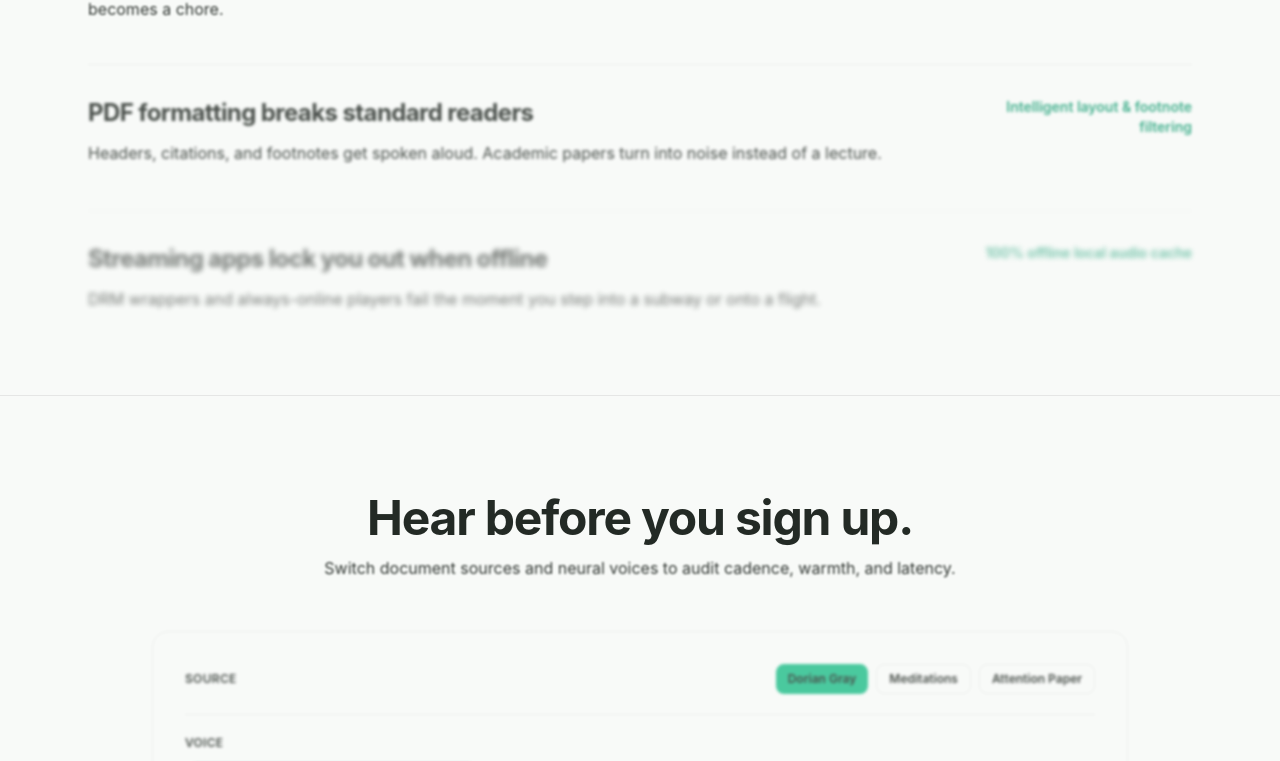
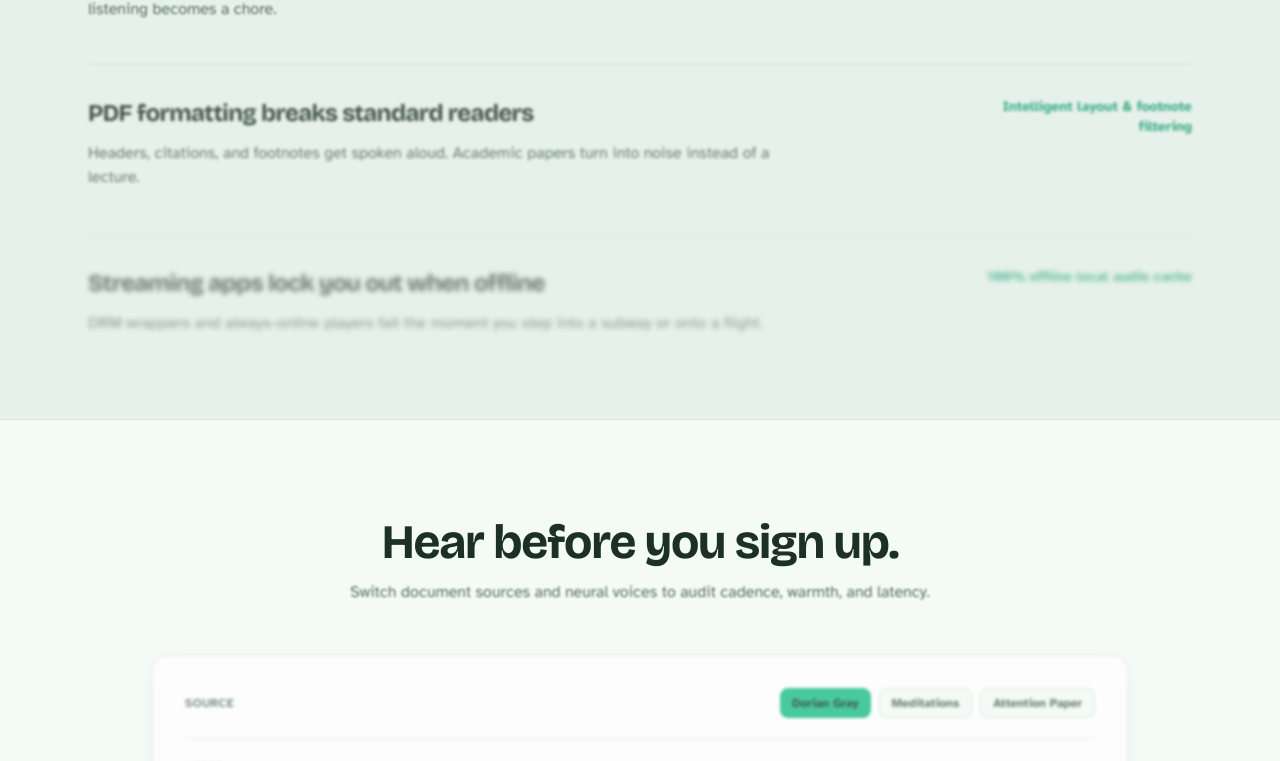
Before and after one commit to LDrago-zae/AudioBy, a Next.js app in the folder web/: page / in a window 1280 px wide. Shown: the part 1815-2576 px from the top of the page. Built offline with nearby package versions, Linux system fonts and the light colour scheme; no server answers.

Commit message:
feat: update Tailwind CSS configuration with new color palette and typography adjustments; add SVG icon rendering script and new FAQSection component enhancements for improved styling and accessibility

```diff
--- a/web/src/app/globals.css
+++ b/web/src/app/globals.css
@@ -3,17 +3,35 @@
 @tailwind utilities;
 
 :root {
-  --background: #F8FAF8;
-  --foreground: #111813;
-  --card-bg: #FFFFFF;
-  --border-subtle: rgba(0, 0, 0, 0.08);
+  --background: #e7f1eb;
+  --foreground: #0a1f16;
+  --surface: #f4faf6;
+  --surface-raised: #ffffff;
+  --ink-muted: #3d5a4c;
+  --ink-faint: #5f7a6c;
+  --border-subtle: rgba(10, 31, 22, 0.1);
+  --accent: #059669;
+  --accent-bright: #10b981;
+  --accent-ink: #042f1e;
+  --selection: #10b981;
+  --hero-glow: rgba(16, 185, 129, 0.22);
+  --field: #0d2920;
 }
 
 .dark {
-  --background: #08090B;
-  --foreground: #FFFFFF;
-  --card-bg: #0F1115;
-  --border-subtle: rgba(255, 255, 255, 0.08);
+  --background: #050a08;
+  --foreground: #e8f5ee;
+  --surface: #0a1410;
+  --surface-raised: #0f1c16;
+  --ink-muted: #9bb5a6;
+  --ink-faint: #6f8a7c;
+  --border-subtle: rgba(232, 245, 238, 0.1);
+  --accent: #10b981;
+  --accent-bright: #34d399;
+  --accent-ink: #042f1e;
+  --selection: #10b981;
+  --hero-glow: rgba(16, 185, 129, 0.18);
+  --field: #06140f;
 }
 
 * {
@@ -27,61 +45,67 @@ html {
 body {
   background-color: var(--background);
   color: var(--foreground);
-  font-family: -apple-system, BlinkMacSystemFont, "SF Pro Display", "SF Pro Text", -system-ui, sans-serif;
   overflow-x: hidden;
   -webkit-font-smoothing: antialiased;
   -moz-osx-font-smoothing: grayscale;
 }
 
-/* Subtle architectural atmosphere, no cheesy AI gradient blobs */
-.atmosphere-ambient {
-  background: radial-gradient(ellipse 80% 50% at 50% -10%, rgba(255, 255, 255, 0.04), transparent 70%);
+::selection {
+  background: var(--selection);
+  color: #042f1e;
 }
 
-.dark .atmosphere-ambient {
-  background: radial-gradient(ellipse 80% 40% at 50% -10%, rgba(255, 255, 255, 0.035), transparent 70%);
+:focus-visible {
+  outline: 2px solid var(--accent);
+  outline-offset: 3px;
 }
 
-/* Studio precision hairline grid */
-.grid-studio {
-  background-image:
-    linear-gradient(to right, rgba(0, 0, 0, 0.02) 1px, transparent 1px),
-    linear-gradient(to bottom, rgba(0, 0, 0, 0.02) 1px, transparent 1px);
-  background-size: 48px 48px;
+/* Full-bleed listening field behind the hero */
+.hero-field {
+  background:
+    radial-gradient(ellipse 90% 70% at 50% 0%, var(--hero-glow), transparent 58%),
+    linear-gradient(180deg, var(--field) 0%, var(--background) 78%);
 }
 
-.dark .grid-studio {
-  background-image:
-    linear-gradient(to right, rgba(255, 255, 255, 0.02) 1px, transparent 1px),
-    linear-gradient(to bottom, rgba(255, 255, 255, 0.02) 1px, transparent 1px);
+.dark .hero-field {
+  background:
+    radial-gradient(ellipse 80% 60% at 50% -5%, var(--hero-glow), transparent 55%),
+    linear-gradient(180deg, #020605 0%, var(--background) 72%);
 }
 
-/* Custom scrollbars */
+.paper-grain {
+  background-image:
+    radial-gradient(rgba(10, 31, 22, 0.04) 0.6px, transparent 0.6px);
+  background-size: 3px 3px;
+}
+
+.dark .paper-grain {
+  background-image:
+    radial-gradient(rgba(232, 245, 238, 0.035) 0.6px, transparent 0.6px);
+}
+
+.hero-char {
+  display: inline-block;
+  will-change: transform, opacity;
+}
+
+.section-rule {
+  border-color: var(--border-subtle);
+}
+
 ::-webkit-scrollbar {
-  width: 5px;
+  width: 6px;
 }
 
 ::-webkit-scrollbar-track {
-  background: #F8FAF8;
+  background: var(--background);
 }
 
 ::-webkit-scrollbar-thumb {
-  background: #D5DDD6;
-  border-radius: 2px;
+  background: color-mix(in srgb, var(--accent) 35%, transparent);
+  border-radius: 3px;
 }
 
 ::-webkit-scrollbar-thumb:hover {
-  background: #B5BFB6;
+  background: var(--accent);
 }
-
-.dark ::-webkit-scrollbar-track {
-  background: #08090B;
-}
-
-.dark ::-webkit-scrollbar-thumb {
-  background: #22262E;
-}
-
-.dark ::-webkit-scrollbar-thumb:hover {
-  background: #323842;
-}
--- a/web/src/components/FAQSection.tsx
+++ b/web/src/components/FAQSection.tsx
@@ -1,8 +1,8 @@
 "use client";
 
 import React, { useState } from "react";
-import { motion, AnimatePresence } from "motion/react";
 import { ChevronDown } from "lucide-react";
+import { useScrollReveal } from "@/lib/anime-motion";
 
 interface FAQItem {
   q: string;
@@ -20,102 +20,64 @@ const FAQS: FAQItem[] = [
   },
   {
     q: "What is the difference between on-device voices and ElevenLabs Studio voices?",
-    a: "On-device voices run locally on your phone’s neural engine with zero latency and zero data usage—ideal for high-speed skimming. ElevenLabs Studio voices (Premium) use deep acoustic modeling with natural breathing, expressive intonation, and emotional phrasing that sounds indistinguishable from a voice actor in a studio booth.",
+    a: "On-device voices run locally on your phone’s neural engine with zero latency and zero data usage—ideal for high-speed skimming. ElevenLabs Studio voices (Premium) use deep acoustic modeling with natural breathing, expressive intonation, and emotional phrasing that sounds indistinguishable from a studio voice actor.",
   },
   {
     q: "Can I download audiobooks for offline listening?",
-    a: "Yes. Plus and Premium members can download entire books and converted documents to their device storage. Everything plays without cellular or Wi-Fi connection.",
+    a: "Yes. Plus and Premium members can download entire books and converted documents to their device storage. Everything plays without cellular or Wi-Fi.",
   },
   {
     q: "What happens to my data if I cancel?",
-    a: "You keep all your bookmarks and history. The 70,000+ public domain catalog remains free forever. Only the premium features (unlimited PDF imports, unlimited downloads, ElevenLabs studio narration) revert to the free starter tier.",
+    a: "You keep all your bookmarks and history. The 70,000+ public domain catalog remains free forever. Only premium features (unlimited PDF imports, unlimited downloads, ElevenLabs studio narration) revert to the free starter tier.",
   },
 ];
 
 export const FAQSection: React.FC = () => {
   const [openIndex, setOpenIndex] = useState<number | null>(0);
-
-  const toggle = (idx: number) => {
-    setOpenIndex(openIndex === idx ? null : idx);
-  };
+  const ref = useScrollReveal<HTMLElement>();
 
   return (
-    <section id="faq" className="py-14 sm:py-20 md:py-24 border-t border-black/[0.08] dark:border-white/[0.08] bg-zinc-100/60 dark:bg-[#0B0D11] relative transition-colors duration-200">
-      <div className="mx-auto max-w-3xl px-3.5 sm:px-6">
-        <div className="text-center mb-8 sm:mb-14">
-          <motion.div
-            initial={{ opacity: 0, y: -10 }}
-            whileInView={{ opacity: 1, y: 0 }}
-            viewport={{ once: true }}
-            className="flex items-center justify-center gap-2 mb-3 text-[11px] font-mono tracking-wider uppercase text-zinc-500 dark:text-zinc-400"
-          >
-            <span className="font-bold text-[#059669] dark:text-[#10B981]">[ 06 ]</span>
-            <span className="font-semibold text-zinc-700 dark:text-zinc-300">TECHNICAL SPECIFICATIONS & QUERIES</span>
-          </motion.div>
+    <section
+      id="faq"
+      ref={ref}
+      className="py-16 sm:py-24 border-t border-[var(--border-subtle)] bg-leaf-surface"
+    >
+      <div className="mx-auto max-w-3xl px-4 sm:px-6">
+        <h2
+          data-reveal
+          className="font-display text-3xl sm:text-4xl font-bold tracking-tight text-leaf-ink text-center mb-10 sm:mb-14"
+        >
+          Questions, answered plainly.
+        </h2>
 
-          <motion.h2
-            initial={{ opacity: 0, y: 14 }}
-            whileInView={{ opacity: 1, y: 0 }}
-            viewport={{ once: true }}
-            transition={{ delay: 0.1 }}
-            className="text-2xl sm:text-3xl md:text-4xl font-bold tracking-tight text-zinc-950 dark:text-white"
-          >
-            Questions, answered plainly.
-          </motion.h2>
-
-          <motion.p
-            initial={{ opacity: 0, y: 14 }}
-            whileInView={{ opacity: 1, y: 0 }}
-            viewport={{ once: true }}
-            transition={{ delay: 0.2 }}
-            className="mt-2 text-xs sm:text-base text-zinc-600 dark:text-zinc-400"
-          >
-            Clear architectural details on local privacy, synchronization, and voice models.
-          </motion.p>
-        </div>
-
-        <div className="space-y-3">
-          {FAQS.map((faq, idx) => {
-            const isOpen = openIndex === idx;
+        <div className="space-y-2">
+          {FAQS.map((item, idx) => {
+            const open = openIndex === idx;
             return (
-              <motion.div
-                key={idx}
-                initial={{ opacity: 0, y: 12 }}
-                whileInView={{ opacity: 1, y: 0 }}
-                viewport={{ once: true }}
-                transition={{ duration: 0.4, delay: idx * 0.05 }}
-                className="rounded-xl border border-black/[0.08] dark:border-white/[0.08] bg-white dark:bg-[#0E1015] overflow-hidden transition-colors shadow-sm"
+              <div
+                key={item.q}
+                data-reveal
+                className="rounded-xl border border-[var(--border-subtle)] bg-leaf-raised overflow-hidden"
               >
                 <button
-                  onClick={() => toggle(idx)}
-                  className="flex w-full items-center justify-between p-4 sm:p-5 text-left text-xs sm:text-sm font-bold text-zinc-950 dark:text-white hover:text-[#059669] dark:hover:text-[#10B981] transition-colors gap-3"
+                  type="button"
+                  onClick={() => setOpenIndex(open ? null : idx)}
+                  className="w-full flex items-center justify-between gap-4 px-4 sm:px-5 py-4 text-left"
+                  aria-expanded={open}
                 >
-                  <span>{faq.q}</span>
-                  <motion.div
-                    animate={{ rotate: isOpen ? 180 : 0 }}
-                    transition={{ duration: 0.25 }}
-                    className="shrink-0 text-zinc-400 dark:text-zinc-500"
-                  >
-                    <ChevronDown className="h-4 w-4" />
-                  </motion.div>
+                  <span className="font-display text-sm sm:text-base font-bold text-leaf-ink pr-2">
+                    {item.q}
+                  </span>
+                  <ChevronDown
+                    className={`h-4 w-4 shrink-0 text-leaf-muted transition-transform ${open ? "rotate-180" : ""}`}
+                  />
                 </button>
-
-                <AnimatePresence initial={false}>
-                  {isOpen && (
-                    <motion.div
-                      initial={{ height: 0, opacity: 0 }}
-                      animate={{ height: "auto", opacity: 1 }}
-                      exit={{ height: 0, opacity: 0 }}
-                      transition={{ duration: 0.3, ease: [0.16, 1, 0.3, 1] }}
-                      className="overflow-hidden"
-                    >
-                      <div className="px-4 sm:px-5 pb-4 sm:pb-5 text-xs sm:text-sm text-zinc-600 dark:text-zinc-400 leading-relaxed border-t border-black/[0.04] dark:border-white/[0.04] pt-3 sm:pt-4">
-                        {faq.a}
-                      </div>
-                    </motion.div>
-                  )}
-                </AnimatePresence>
-              </motion.div>
+                {open && (
+                  <div className="px-4 sm:px-5 pb-4 text-sm text-leaf-muted leading-relaxed border-t border-[var(--border-subtle)] pt-3">
+                    {item.a}
+                  </div>
+                )}
+              </div>
             );
           })}
         </div>
--- a/web/tailwind.config.ts
+++ b/web/tailwind.config.ts
@@ -13,66 +13,38 @@ const config: Config = {
         xs: "480px",
       },
       colors: {
-        obsidian: {
-          canvas: "#08090B",
-          surface: "#0F1115",
-          subtle: "#14171D",
-          elevated: "#1A1E26",
-          highlight: "#222832",
-          well: "#060709",
+        leaf: {
+          canvas: "var(--background)",
+          surface: "var(--surface)",
+          raised: "var(--surface-raised)",
+          ink: "var(--foreground)",
+          muted: "var(--ink-muted)",
+          faint: "var(--ink-faint)",
+          field: "var(--field)",
         },
         emerald: {
           DEFAULT: "#10B981",
           light: "#34D399",
           dark: "#059669",
           faint: "rgba(16, 185, 129, 0.12)",
-        },
-        amber: {
-          studio: "#F59E0B",
-        },
-        ink: {
-          primary: "#FFFFFF",
-          secondary: "#A1A1AA",
-          muted: "#71717A",
-          faint: "#52525B",
+          ink: "#042F1E",
         },
       },
       fontFamily: {
-        sans: [
-          "-apple-system",
-          "BlinkMacSystemFont",
-          '"SF Pro Display"',
-          '"SF Pro Text"',
-          "Inter",
-          "system-ui",
-          "sans-serif",
-        ],
-        serif: [
-          '"Newsreader"',
-          '"Source Serif Pro"',
-          '"Charter"',
-          "Georgia",
-          "serif",
-        ],
-        mono: [
-          '"SF Mono"',
-          "ui-monospace",
-          "Menlo",
-          "Monaco",
-          "Consolas",
-          "monospace",
-        ],
+        display: ["var(--font-display)", "ui-sans-serif", "system-ui", "sans-serif"],
+        body: ["var(--font-body)", "ui-sans-serif", "system-ui", "sans-serif"],
+        sans: ["var(--font-body)", "ui-sans-serif", "system-ui", "sans-serif"],
       },
       letterSpacing: {
         tighter: "-0.04em",
         tight: "-0.025em",
-        eyebrow: "0.14em",
       },
       boxShadow: {
-        tactile: "inset 0 1px 0 0 rgba(255, 255, 255, 0.08), 0 4px 12px rgba(0, 0, 0, 0.4)",
-        console: "inset 0 1px 0 0 rgba(255, 255, 255, 0.12), 0 20px 50px -10px rgba(0, 0, 0, 0.8), 0 0 0 1px rgba(255, 255, 255, 0.08)",
-        "tactile-btn": "inset 0 1px 0 0 rgba(255, 255, 255, 0.35), 0 2px 4px rgba(0, 0, 0, 0.3)",
-        "inset-well": "inset 0 2px 5px 0 rgba(0, 0, 0, 0.6), inset 0 0 0 1px rgba(0, 0, 0, 0.4)",
+        lift: "0 18px 40px -24px rgba(4, 47, 30, 0.45)",
+        soft: "0 8px 24px -16px rgba(4, 47, 30, 0.35)",
+      },
+      maxWidth: {
+        measure: "70ch",
       },
     },
   },
```
Also changed, not shown: web/scripts/render-icons.mjs (added, +96 -0 lines), web/public/mark.svg (added).
